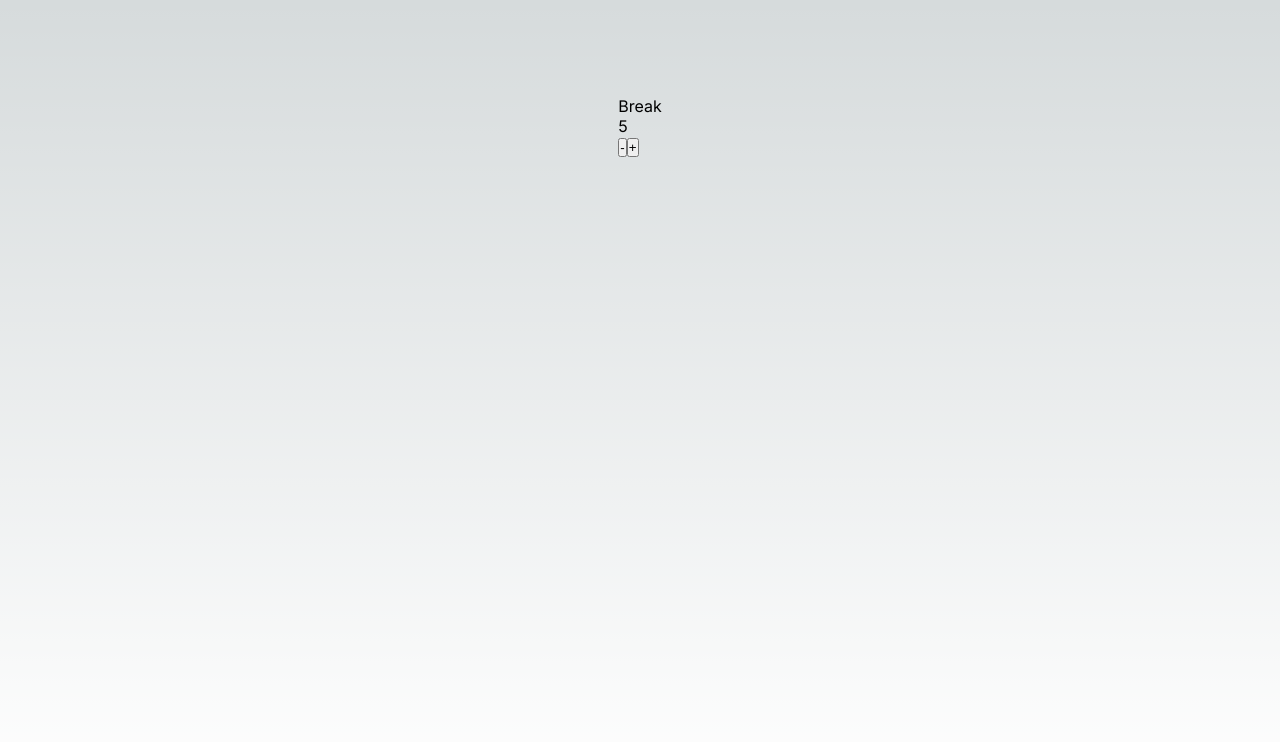
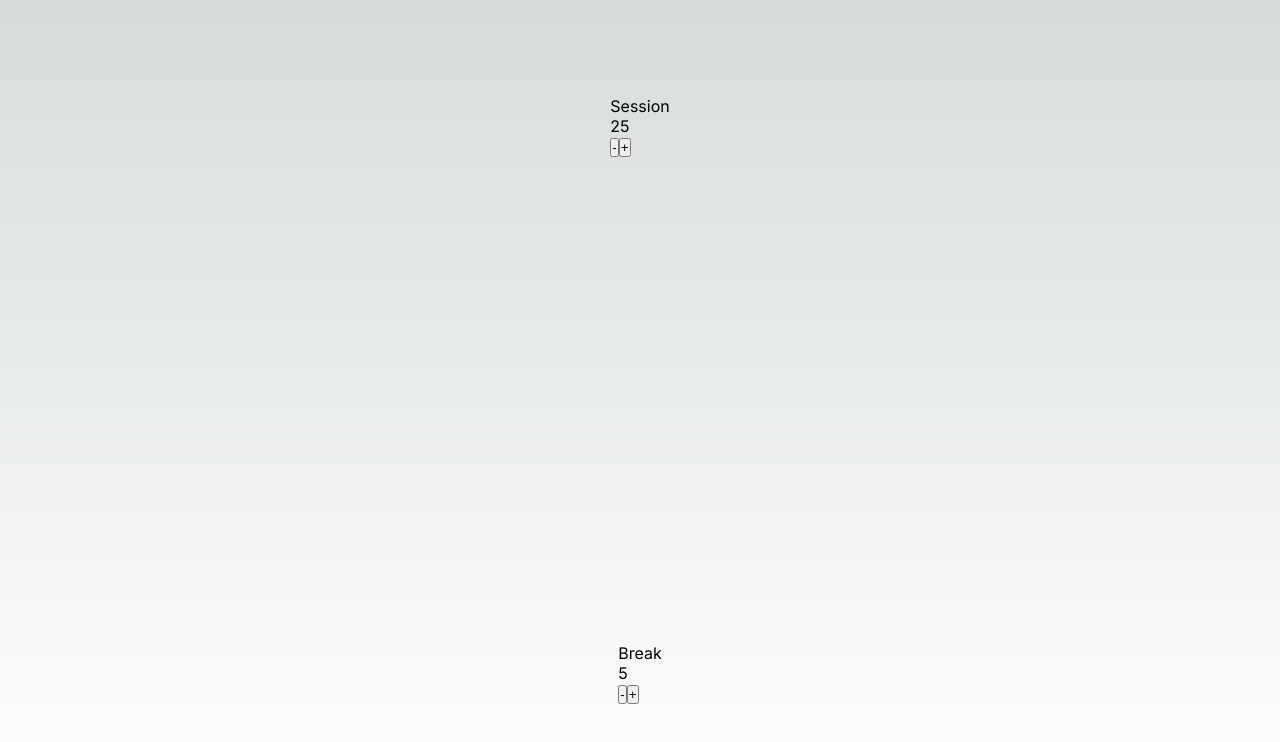
Before and after one commit to j03hanafi/fokus-app, a Next.js app: page / in a window 1280 px wide. Shown: the top 742 px of the page. Built offline with nearby package versions, Linux system fonts and the light colour scheme.

Commit message:
Add session component

```diff
--- /dev/null
+++ b/src/components/Session.jsx
@@ -0,0 +1,32 @@
+import React, {useState} from 'react';
+import moment from "moment";
+
+const Session = () => {
+  const [sessionLength, setSessionLength] = useState(60 * 25)
+
+  const decrementSessionLengthByOneMinute = () => {
+    const newSessionLength  = sessionLength - 60;
+    if (newSessionLength < 0) {
+      setSessionLength(0);
+    } else {
+      setSessionLength(newSessionLength);
+    }
+  }
+
+  const incrementSessionLengthByOneMinute = () => {
+    setSessionLength(sessionLength + 60)
+  }
+
+  const sessionLengthInMinutes = moment.duration(sessionLength, 's').minutes();
+
+  return (
+    <div>
+      <p id="session-label">Session</p>
+      <p id="session-length">{sessionLengthInMinutes}</p>
+      <button onClick={decrementSessionLengthByOneMinute} id="session-decrement">-</button>
+      <button onClick={incrementSessionLengthByOneMinute} id="session-increment">+</button>
+    </div>
+  );
+};
+
+export default Session;
--- a/src/pages/index.js
+++ b/src/pages/index.js
@@ -3,6 +3,7 @@ import Image from 'next/image'
 import { Inter } from 'next/font/google'
 import styles from '@/styles/Home.module.css'
 import Break from "@/components/Break";
+import Session from "@/components/Session";
 
 const inter = Inter({ subsets: ['latin'] })
 
@@ -16,6 +17,7 @@ export default function Home() {
         <link rel="icon" href="/favicon.ico" />
       </Head>
       <main className={`${styles.main} ${inter.className}`}>
+        <Session />
         <Break />
       </main>
     </>
```
